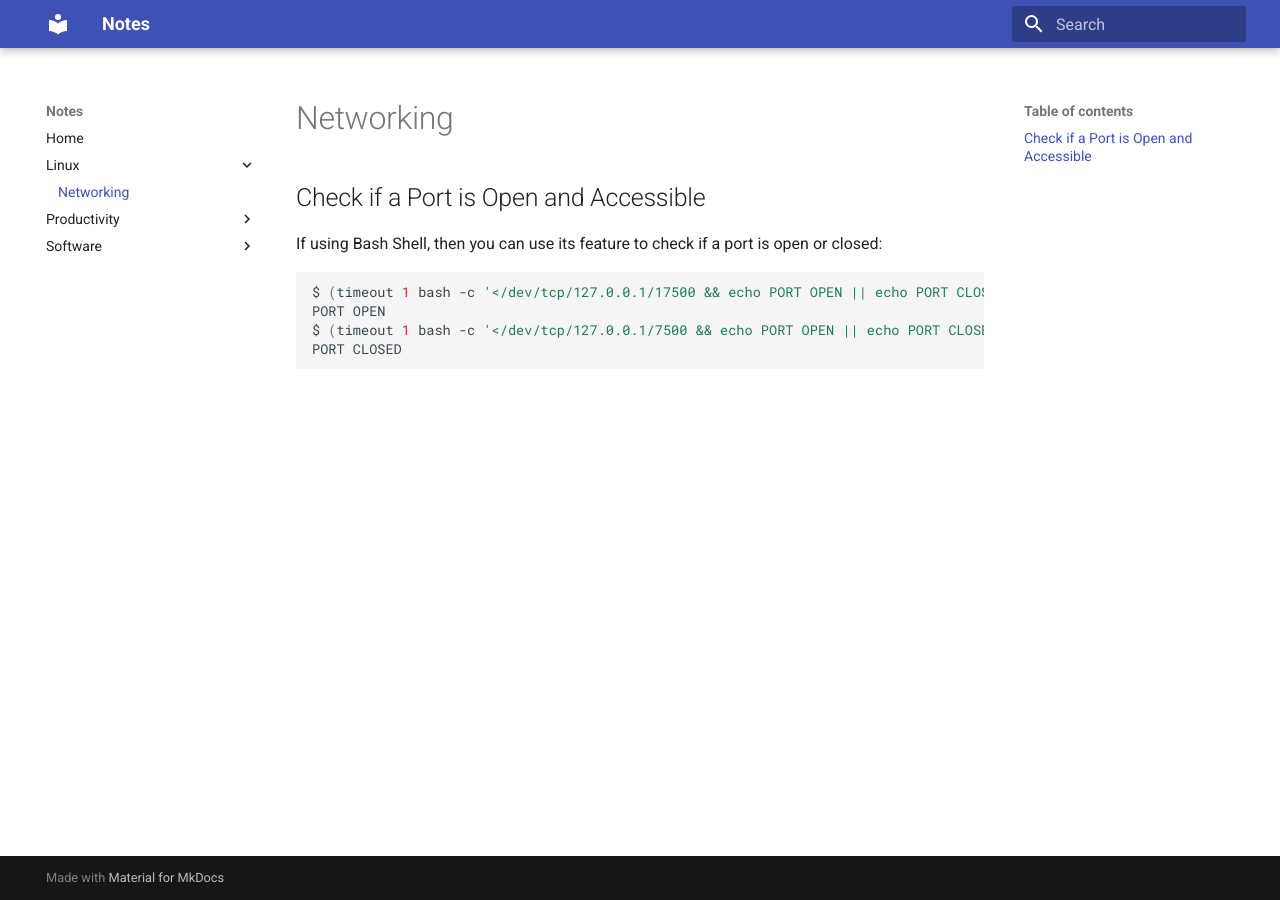
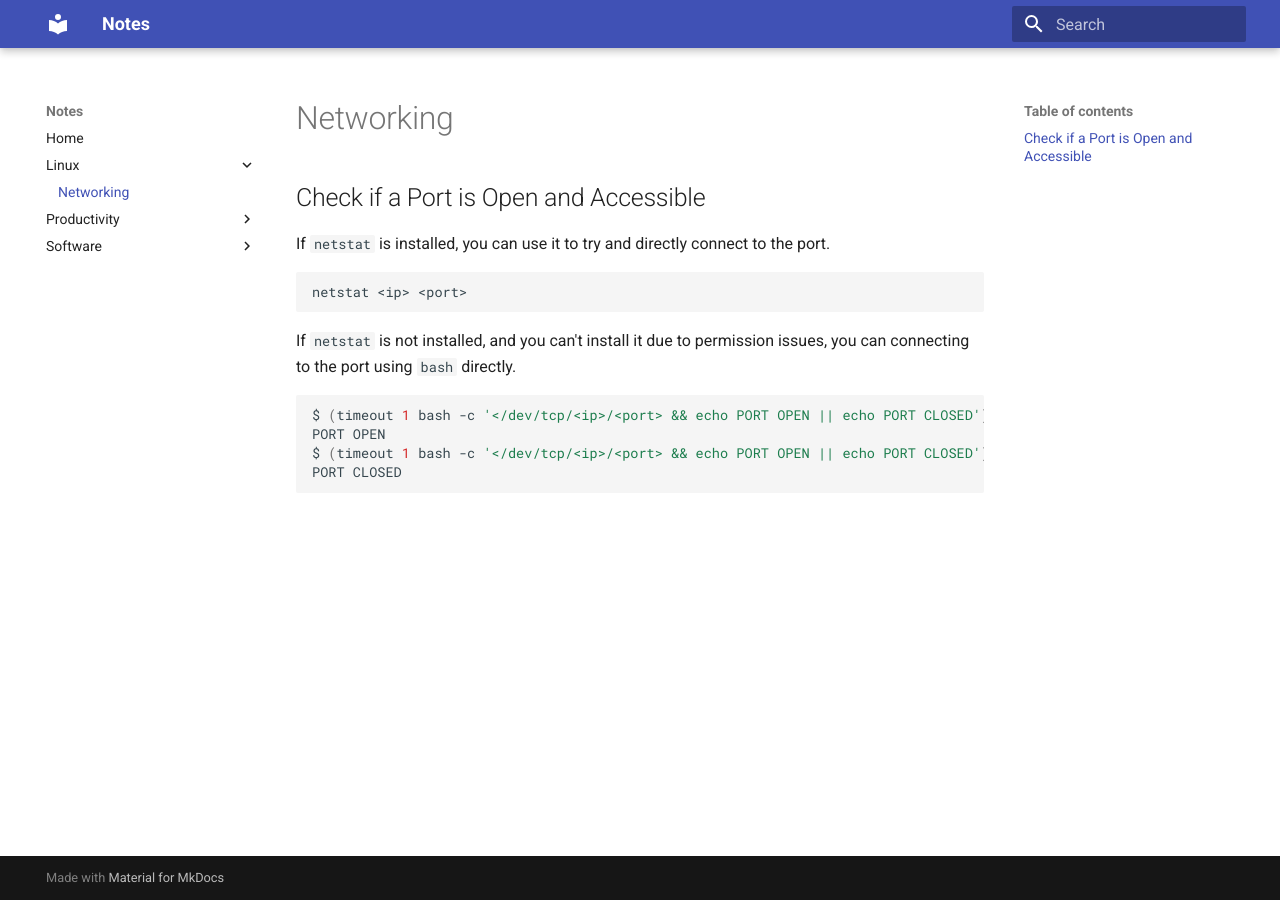
Before and after one commit to toasty-toast/notes, an MkDocs documentation site: the page built from docs/linux/networking.md, in a window 1280 px wide. Built offline with MkDocs 1.6.1 and Material for MkDocs 9.7.7, drawn with Linux system fonts in a browser that asks for light colours.

Commit message:
Add some more info to testing if a port is open

````diff
--- a/docs/linux/networking.md
+++ b/docs/linux/networking.md
@@ -2,11 +2,17 @@
 
 ## Check if a Port is Open and Accessible
 
-If using Bash Shell, then you can use its feature to check if a port is open or closed:
+If `netstat` is installed, you can use it to try and directly connect to the port.
 
 ``` bash
-$ (timeout 1 bash -c '</dev/tcp/127.0.0.1/17500 && echo PORT OPEN || echo PORT CLOSED') 2>/dev/null
+netstat <ip> <port>
+```
+
+If `netstat` is not installed, and you can't install it due to permission issues, you can connecting to the port using `bash` directly.
+
+``` bash
+$ (timeout 1 bash -c '</dev/tcp/<ip>/<port> && echo PORT OPEN || echo PORT CLOSED') 2>/dev/null
 PORT OPEN
-$ (timeout 1 bash -c '</dev/tcp/127.0.0.1/7500 && echo PORT OPEN || echo PORT CLOSED') 2>/dev/null
+$ (timeout 1 bash -c '</dev/tcp/<ip>/<port> && echo PORT OPEN || echo PORT CLOSED') 2>/dev/null
 PORT CLOSED
 ```
````
